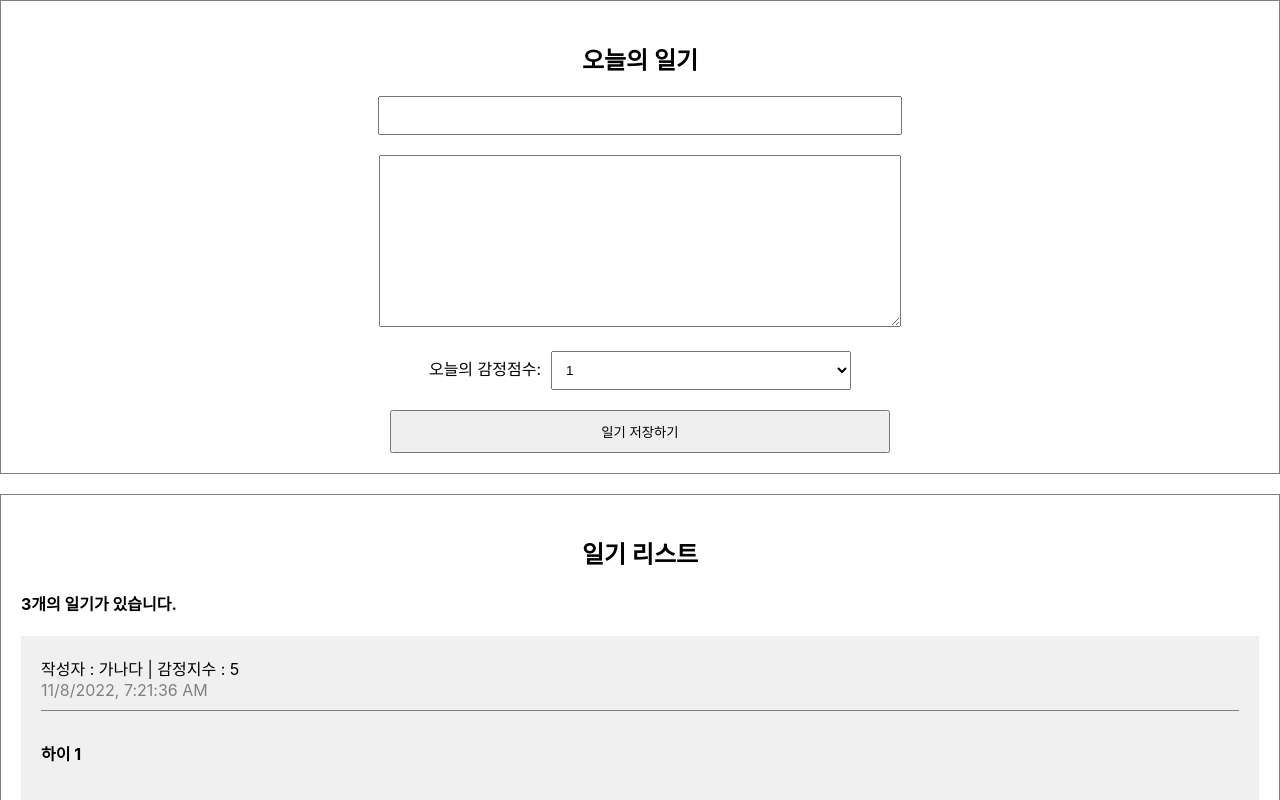
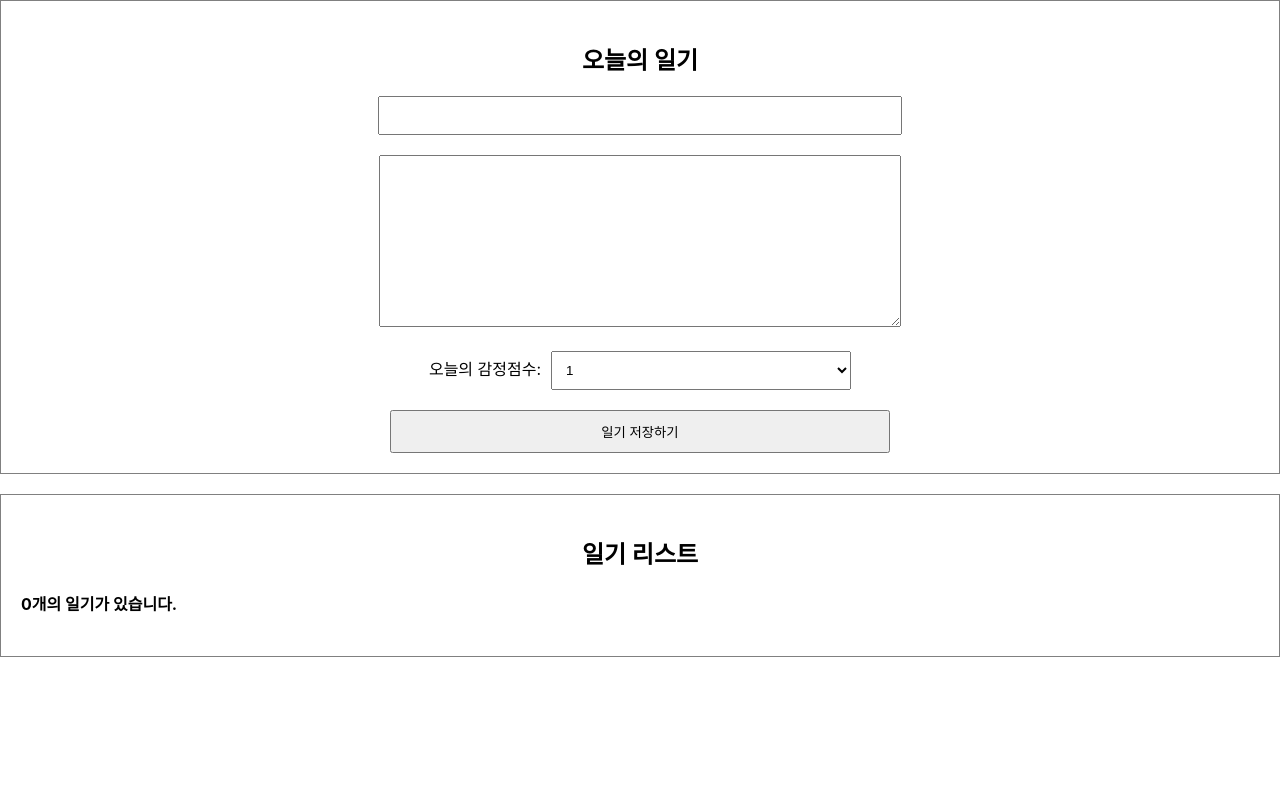
Before and after one commit to nuring9/emotion-diary-basis, a React (Create React App) app: page / in a window 1280 px wide. Shown: the top 800 px of the page. Built offline with nearby package versions, Linux system fonts and the light colour scheme.

Commit message:
배열2_데이터추가하기

```diff
--- a/src/App.css
+++ b/src/App.css
@@ -4,7 +4,8 @@
   padding: 20px;
 }
 
-.DiaryEditor input, textarea {
+.DiaryEditor input,
+textarea {
   margin-bottom: 20px;
   width: 500px;
   padding: 10px;
@@ -26,7 +27,6 @@
   padding: 10px;
   cursor: pointer;
 }
-
 
 /* List */
 .DiaryList {
--- a/src/App.js
+++ b/src/App.js
@@ -1,39 +1,32 @@
-
-import './App.css';
-import DiaryEditor from './DiaryEditor';
-import DiaryList from './DiaryList';
-
-const dummyList = [
-  {
-    id: 1,
-    author: "가나다",
-    content: "하이 1",
-    emotion: 5,
-    created_date: new Date().getTime()
-  },
-  {
-    id: 2,
-    author: "라마바",
-    content: "하이 2",
-    emotion: 3,
-    created_date: new Date().getTime()
-  },
-  {
-    id: 3,
-    author: "사아자",
-    content: "하이 3",
-    emotion: 4,
-    created_date: new Date().getTime()
-  }
-]
+import { useState, useRef } from "react";
+import "./App.css";
+import DiaryEditor from "./DiaryEditor";
+import DiaryList from "./DiaryList";
 
 function App() {
+  const [data, setData] = useState([]);
+
+  const dataId = useRef(0);
+
+  const onCreate = (author, content, emotion) => {
+    const created_date = new Date().getTime();
+    const newItem = {
+      author,
+      content,
+      emotion,
+      created_date,
+      id: dataId.current,
+    };
+    dataId.current += 1;
+    setData([newItem, ...data]);
+  };
+
   return (
     <div className="App">
-      <DiaryEditor />
-      <DiaryList diaryList={dummyList} />
+      <DiaryEditor onCreate={onCreate} />
+      <DiaryList diaryList={data} />
     </div>
   );
-};
+}
 
 export default App;
--- a/src/DiaryEditor.js
+++ b/src/DiaryEditor.js
@@ -1,20 +1,19 @@
-import React, { useState, useRef } from 'react';
+import React, { useState, useRef } from "react";
 
-const DiaryEditor = () => {
-
+const DiaryEditor = ({ onCreate }) => {
   const authorInput = useRef();
   const contentInput = useRef();
 
   const [state, setState] = useState({
     author: "",
     content: "",
-    emotion: 1
+    emotion: 1,
   });
 
-  const handleChangeState = (e)=> {
+  const handleChangeState = (e) => {
     setState({
       ...state,
-      [e.target.name]: e.target.value
+      [e.target.name]: e.target.value,
     });
   };
 
@@ -28,10 +27,14 @@
       contentInput.current.focus();
       return;
     }
-
+    onCreate(state.author, state.content, state.emotion);
     alert("저장 성공");
+    setState({
+      author: "",
+      content: "",
+      emotion: 1,
+    });
   };
-
 
   return (
     <div className="DiaryEditor">
@@ -73,7 +76,4 @@
   );
 };
 
-
-
-
 export default DiaryEditor;
--- a/src/DiaryItem.js
+++ b/src/DiaryItem.js
@@ -1,4 +1,4 @@
-const DiaryItem = ({author, content, created_date, emotion, id}) => {
+const DiaryItem = ({ author, content, created_date, emotion, id }) => {
   return (
     <div className="DiaryItem">
       <div className="info">
--- a/src/DiaryList.js
+++ b/src/DiaryList.js
@@ -1,22 +1,20 @@
 import DiaryItem from "./DiaryItem";
 
-const DiaryList = ({diaryList}) => {
-
+const DiaryList = ({ diaryList }) => {
   return (
     <div className="DiaryList">
       <h2>일기 리스트</h2>
       <h4>{diaryList.length}개의 일기가 있습니다.</h4>
-    <div>
+      <div>
         {diaryList.map((it) => (
-            <DiaryItem key={it.id} {...it} />
-
+          <DiaryItem key={it.id} {...it} />
         ))}
-    </div>
+      </div>
     </div>
   );
 };
 
 DiaryList.defaultProps = {
-    diaryList: []
-}
+  diaryList: [],
+};
 export default DiaryList;
```
Lines whose indentation alone changed are shown as unchanged.
